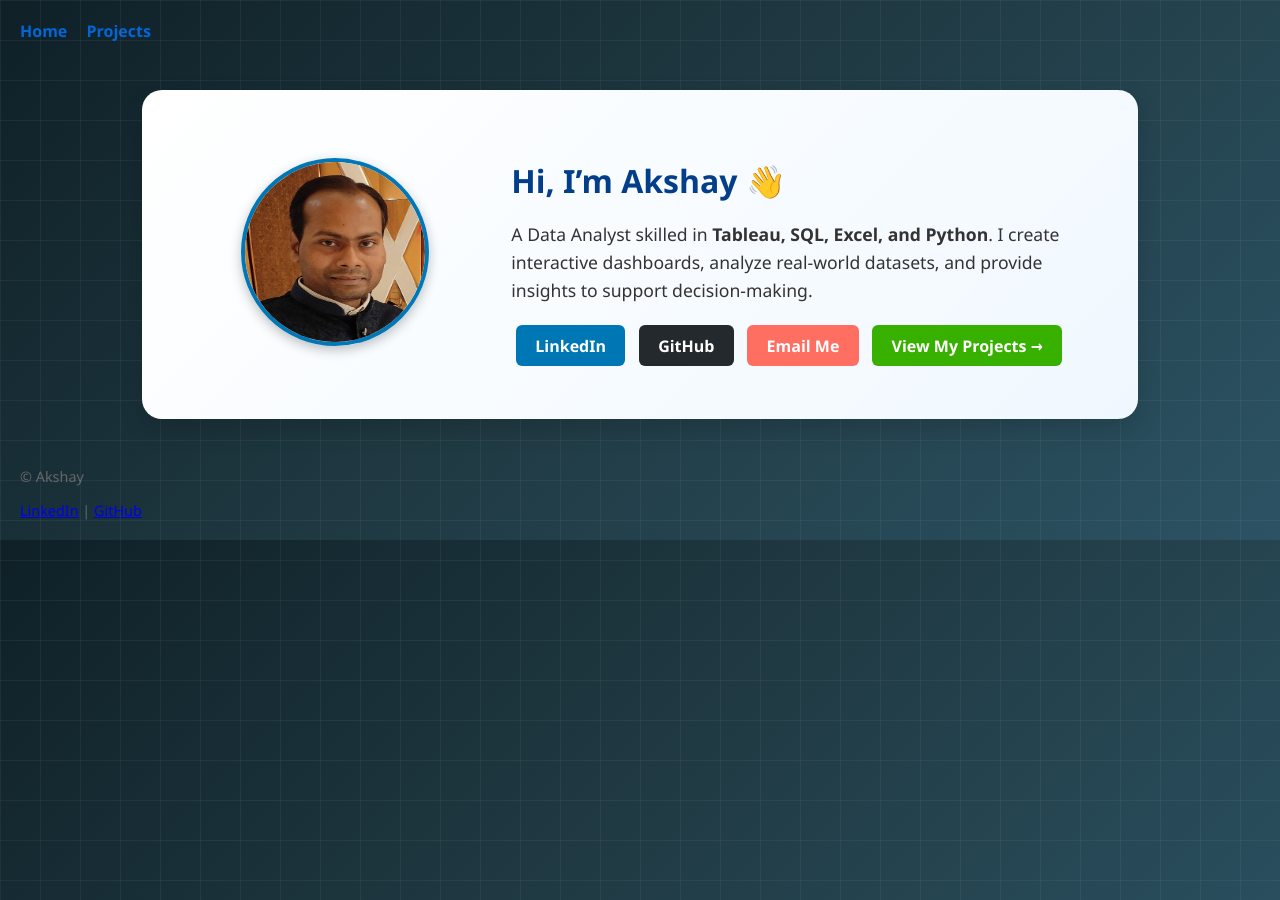
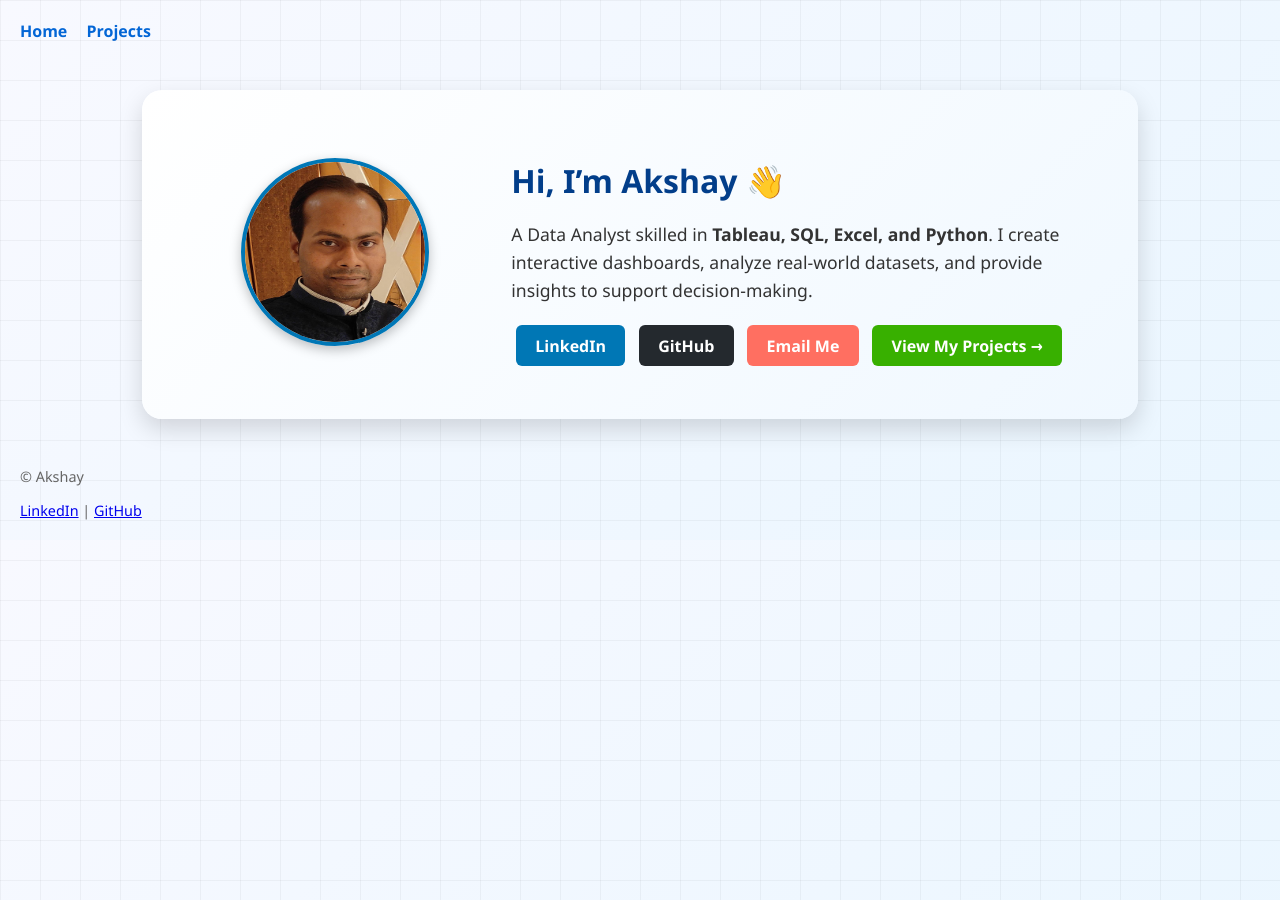
Before and after one commit to AkshaySinha01/AkshaySinha01.github.io, a Jekyll site: the page built from index.md, in a window 1280 px wide. Built offline with Jekyll 4.4.1, drawn with Linux system fonts in a browser that asks for light colours.

Commit message:
Update home.html

```diff
--- a/_layouts/home.html
+++ b/_layouts/home.html
@@ -5,9 +5,10 @@ layout: default
 <style>
 /* Background styling for full page */
 body {
-  background: linear-gradient(135deg, #0f2027, #203a43, #2c5364);
+  background: linear-gradient(135deg, #f8f9ff, #eaf6ff);
   font-family: "Segoe UI", Tahoma, Geneva, Verdana, sans-serif;
-  color: #f5f5f5; /* light text */
+  position: relative;
+  overflow-x: hidden;
 }
 
 /* Analytics-style subtle pattern */
@@ -18,8 +19,8 @@ body::before {
   left: 0;
   width: 100%;
   height: 100%;
-  background-image: linear-gradient(rgba(255,255,255,0.05) 1px, transparent 1px),
-                    linear-gradient(90deg, rgba(255,255,255,0.05) 1px, transparent 1px);
+  background-image: linear-gradient(90deg, rgba(0,0,0,0.04) 1px, transparent 1px),
+    linear-gradient(rgba(0,0,0,0.04) 1px, transparent 1px);
   background-size: 40px 40px;
   pointer-events: none;
   z-index: 0;
```
